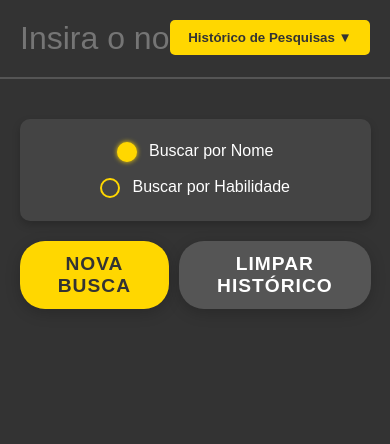
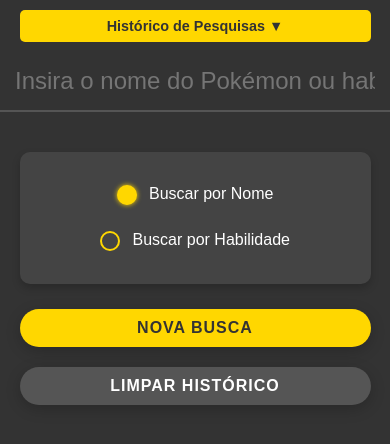
Before and after one commit to Fellipe-Tomasella/Pokemon, a plain HTML site: page index.html in a window 390 px wide. Drawn offline with Linux system fonts and the light colour scheme.

Commit message:
Add files via upload

```diff
--- a/main.css
+++ b/main.css
@@ -336,3 +336,50 @@
 #btnReiniciar {
     margin: 0;
 }
+
+/* Ajuste do container do histórico para dispositivos móveis */
+@media (max-width: 768px) {
+    .historico-container {
+        position: static; /* Remove o position fixed */
+        width: 90%;
+        margin: 10px auto;
+    }
+
+    #btnHistorico {
+        font-size: 0.9em;
+        padding: 8px;
+    }
+
+    .historico-lista {
+        position: absolute;
+        width: 90%;
+        left: 50%;
+        transform: translateX(-50%);
+        z-index: 1000;
+    }
+
+    #busca {
+        font-size: 1.5em;
+        padding: 15px;
+    }
+}
+
+/* Ajuste adicional para telas muito pequenas */
+@media (max-width: 480px) {
+    #modo-busca label {
+        display: block;
+        margin: 10px 0;
+    }
+
+    .botoes-container {
+        flex-direction: column;
+    }
+
+    #btnReiniciar,
+    #btnLimparHistorico {
+        width: 100%;
+        margin: 5px 0;
+        font-size: 1em;
+        padding: 10px;
+    }
+}
```
